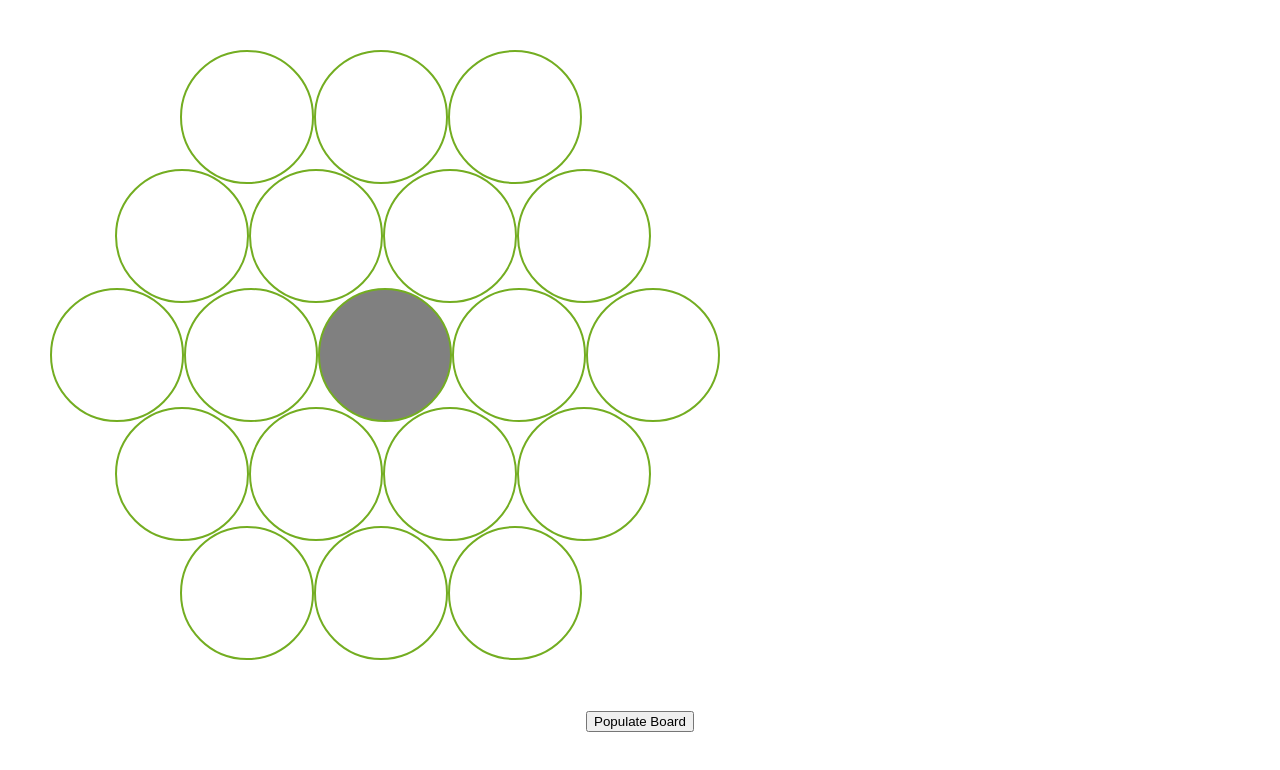
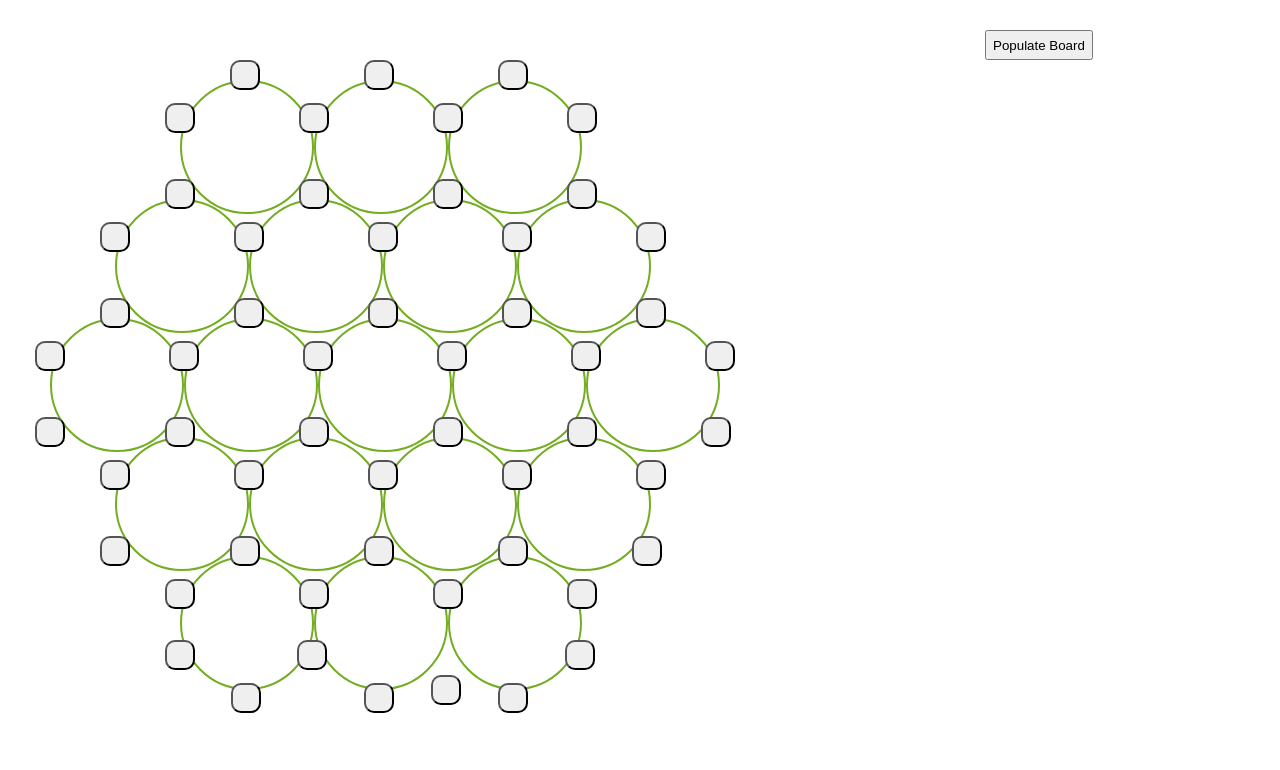
Before and after one commit to woqs/react_catan, a React (Create React App) app: page / in a window 1280 px wide. Shown: the top 770 px of the page. Built offline with nearby package versions, Linux system fonts and the light colour scheme.

Commit message:
feat: add villages

```diff
--- a/src/App.css
+++ b/src/App.css
@@ -46,8 +46,15 @@
   display: flex;
 }
 
-.VillageLine {
-  display: flex;
+.VillageLineBottom {
+  margin-top: 50px;
+}
+
+.Village {
+  border-radius: 10px;
+  height: 30px;
+  width: 30px;
+  z-index: 1;
 }
 
 .DownCellLine {
--- a/src/atom/Village.tsx
+++ b/src/atom/Village.tsx
@@ -1,8 +1,10 @@
-function Village(prop: {className: string}): JSX.Element
+import { CSSProperties } from "react";
+
+function Village(prop: {style?: CSSProperties}): JSX.Element
 {
-    const { className } = prop
+    const { style } = prop
     return (
-        <button className={className} />
+        <button className='Village' style={style} />
     );
 }
 
--- a/src/domain/ProductionCell.ts
+++ b/src/domain/ProductionCell.ts
@@ -38,10 +38,16 @@ function GenerateBoardProductionCells(): Array<ProductionType>
 {
     const boardProduction = Array<ProductionType>();
     const productionCellsToUse = [...allProductionCells];
-    while (boardProduction.length < 18) {
-        var randomIndex = Math.floor(Math.random() * productionCellsToUse.length);
-        boardProduction.push(productionCellsToUse[randomIndex]);
-        productionCellsToUse.splice(randomIndex, 1);
+    var i = 0;
+    while (boardProduction.length < 19) {
+        if (i === 9) {
+            boardProduction.push(PRODUCTION_NONE);
+        } else {
+            var randomIndex = Math.floor(Math.random() * productionCellsToUse.length);
+            boardProduction.push(productionCellsToUse[randomIndex]);
+            productionCellsToUse.splice(randomIndex, 1);
+        }
+        i = i+1;
     }
 
     return boardProduction;
--- /dev/null
+++ b/src/molecule/AvailableActions.tsx
@@ -0,0 +1,9 @@
+import React from "react"
+
+function AvailableActions(): JSX.Element
+{
+    return(
+        <div style={{width:'200px',height:'400px'}}></div>
+    );
+}
+export default AvailableActions;
--- a/src/molecule/Board.tsx
+++ b/src/molecule/Board.tsx
@@ -1,48 +1,99 @@
 import React from "react"
 import Cell from "../atom/Cell"
-import { ProductionType, PRODUCTION_NONE } from "../domain/ProductionCell"
+import { ProductionType } from "../domain/ProductionCell"
 import '../App.css';
+import Village from "../atom/Village";
 
 function Board(prop:{productionCells?: Array<ProductionType>}): JSX.Element
 {
     const { productionCells } = prop
     return(
         <div className="Board">
-            <div className="VillageLine"></div>
             <div className="CellLine">
-                <Cell production={ productionCells ? productionCells[0]: undefined } marginLeft={130}/>
-                <Cell production={ productionCells ? productionCells[1]: undefined } />
-                <Cell production={ productionCells ? productionCells[2]: undefined } />
+                <Village style={{marginLeft:'115px', marginTop:'23px'}}/>
+                <Village style={{marginLeft:'35px', marginTop:'-20px'}}/>
+                <Cell production={ productionCells ? productionCells[0]: undefined } marginLeft={-80}/>
+                <Village style={{marginLeft:'-15px', marginTop:'23px'}}/>
+                <Village style={{marginLeft:'35px', marginTop:'-20px'}}/>
+                <Cell production={ productionCells ? productionCells[1]: undefined } marginLeft={-80} />
+                <Village style={{marginLeft:'-15px', marginTop:'23px'}}/>
+                <Village style={{marginLeft:'35px', marginTop:'-20px'}}/>
+                <Cell production={ productionCells ? productionCells[2]: undefined } marginLeft={-80} />
+                <Village style={{marginLeft:'-15px', marginTop:'23px'}}/>
             </div>
-            <div className="VillageLine"></div>
             <div className="CellLine DownCellLine">
-                <Cell production={ productionCells ? productionCells[3]: undefined } marginLeft={65}/>
-                <Cell production={ productionCells ? productionCells[4]: undefined } />
-                <Cell production={ productionCells ? productionCells[5]: undefined } />
-                <Cell production={ productionCells ? productionCells[6]: undefined } />
+                <Village style={{marginLeft:'50px', marginTop:'23px'}}/>
+                <Village style={{marginLeft:'35px', marginTop:'-20px'}}/>
+                <Cell production={ productionCells ? productionCells[3]: undefined } marginLeft={-80}/>
+                <Village style={{marginLeft:'-15px', marginTop:'23px'}}/>
+                <Village style={{marginLeft:'35px', marginTop:'-20px'}}/>
+                <Cell production={ productionCells ? productionCells[4]: undefined } marginLeft={-80} />
+                <Village style={{marginLeft:'-15px', marginTop:'23px'}}/>
+                <Village style={{marginLeft:'35px', marginTop:'-20px'}}/>
+                <Cell production={ productionCells ? productionCells[5]: undefined } marginLeft={-80} />
+                <Village style={{marginLeft:'-15px', marginTop:'23px'}}/>
+                <Village style={{marginLeft:'35px', marginTop:'-20px'}}/>
+                <Cell production={ productionCells ? productionCells[6]: undefined } marginLeft={-80} />
+                <Village style={{marginLeft:'-15px', marginTop:'23px'}}/>
             </div>
-            <div className="VillageLine"></div>
             <div className="CellLine DownCellLine">
-                <Cell production={ productionCells ? productionCells[7]: undefined } />
-                <Cell production={ productionCells ? productionCells[8]: undefined } />
-                <Cell production={PRODUCTION_NONE} />
-                <Cell production={ productionCells ? productionCells[9]: undefined } />
-                <Cell production={ productionCells ? productionCells[10]: undefined } />
+                <Village style={{marginLeft:'-15px', marginTop:'23px'}}/>
+                <Village style={{marginLeft:'35px', marginTop:'-20px'}}/>
+                <Cell production={ productionCells ? productionCells[7]: undefined } marginLeft={-80} />
+                <Village style={{marginLeft:'-15px', marginTop:'23px'}}/>
+                <Village style={{marginLeft:'35px', marginTop:'-20px'}}/>
+                <Cell production={ productionCells ? productionCells[8]: undefined } marginLeft={-80} />
+                <Village style={{marginLeft:'-15px', marginTop:'23px'}}/>
+                <Village style={{marginLeft:'35px', marginTop:'-20px'}}/>
+                <Cell production={ productionCells ? productionCells[9]: undefined } marginLeft={-80} />
+                <Village style={{marginLeft:'-15px', marginTop:'23px'}}/>
+                <Village style={{marginLeft:'35px', marginTop:'-20px'}}/>
+                <Cell production={ productionCells ? productionCells[10]: undefined } marginLeft={-80} />
+                <Village style={{marginLeft:'-15px', marginTop:'23px'}}/>
+                <Village style={{marginLeft:'35px', marginTop:'-20px'}}/>
+                <Cell production={ productionCells ? productionCells[11]: undefined } marginLeft={-80} />
+                <Village style={{marginLeft:'-15px', marginTop:'23px'}}/>
             </div>
-            <div className="VillageLine"></div>
             <div className="CellLine DownCellLine">
-                <Cell production={ productionCells ? productionCells[11]: undefined } marginLeft={65}/>
-                <Cell production={ productionCells ? productionCells[12]: undefined } />
-                <Cell production={ productionCells ? productionCells[13]: undefined } />
-                <Cell production={ productionCells ? productionCells[14]: undefined } />
+                <Village style={{marginLeft:'-15px', marginTop:'-20px'}}/>
+                <Village style={{marginLeft:'35px', marginTop:'23px'}}/>
+                <Village style={{marginLeft:'35px', marginTop:'-20px'}}/>
+                <Cell production={ productionCells ? productionCells[12]: undefined } marginLeft={-80} />
+                <Village style={{marginLeft:'-15px', marginTop:'23px'}}/>
+                <Village style={{marginLeft:'35px', marginTop:'-20px'}}/>
+                <Cell production={ productionCells ? productionCells[13]: undefined } marginLeft={-80} />
+                <Village style={{marginLeft:'-15px', marginTop:'23px'}}/>
+                <Village style={{marginLeft:'35px', marginTop:'-20px'}}/>
+                <Cell production={ productionCells ? productionCells[14]: undefined } marginLeft={-80} />
+                <Village style={{marginLeft:'-15px', marginTop:'23px'}}/>
+                <Village style={{marginLeft:'35px', marginTop:'-20px'}}/>
+                <Cell production={ productionCells ? productionCells[15]: undefined } marginLeft={-80} />
+                <Village style={{marginLeft:'-15px', marginTop:'23px'}}/>
+                <Village style={{marginLeft:'35px', marginTop:'-20px'}}/>
             </div>
-            <div className="VillageLine"></div>
             <div className="CellLine DownCellLine">
-                <Cell production={ productionCells ? productionCells[15]: undefined } marginLeft={130} />
-                <Cell production={ productionCells ? productionCells[16]: undefined } />
-                <Cell production={ productionCells ? productionCells[17]: undefined } />
+                <Village style={{marginLeft:'50px', marginTop:'-20px'}}/>
+                <Village style={{marginLeft:'35px', marginTop:'23px'}}/>
+                <Village style={{marginLeft:'35px', marginTop:'-20px'}}/>
+                <Cell production={ productionCells ? productionCells[16]: undefined } marginLeft={-80} />
+                <Village style={{marginLeft:'-15px', marginTop:'23px'}}/>
+                <Village style={{marginLeft:'35px', marginTop:'-20px'}}/>
+                <Cell production={ productionCells ? productionCells[17]: undefined } marginLeft={-80} />
+                <Village style={{marginLeft:'-15px', marginTop:'23px'}}/>
+                <Village style={{marginLeft:'35px', marginTop:'-20px'}}/>
+                <Cell production={ productionCells ? productionCells[18]: undefined } marginLeft={-80} />
+                <Village style={{marginLeft:'-15px', marginTop:'23px'}}/>
+                <Village style={{marginLeft:'35px', marginTop:'-20px'}}/>
             </div>
-            <div className="VillageLine"></div>
+            <div className="CellLine DownCellLine">
+                <Village style={{marginLeft:'115px', marginTop:'-35px'}}/>
+                <Village style={{marginLeft:'36px', marginTop:'8px'}}/>
+                <Village style={{marginLeft:'36px', marginTop:'-35px'}}/>
+                <Village style={{marginLeft:'37px', marginTop:'8px'}}/>
+                <Village style={{marginLeft:'37px', marginTop:'-35'}}/>
+                <Village style={{marginLeft:'37px', marginTop:'8px'}}/>
+                <Village style={{marginLeft:'37px', marginTop:'-35px'}}/>
+            </div>
         </div>
     )
 }
--- a/src/organism/BoardGame.tsx
+++ b/src/organism/BoardGame.tsx
@@ -1,19 +1,24 @@
 import React, { useState } from "react"
 import GenerateBoardProductionCells, { ProductionType } from "../domain/ProductionCell";
+import AvailableActions from "../molecule/AvailableActions";
 import Board from "../molecule/Board";
 
 function BoardGame(): JSX.Element
 {
     const [boardProductionCells, setBoardProductionCells] = useState<Array<ProductionType>>()
     return (
-        <>
-            <Board productionCells={boardProductionCells}/>
-            <button onClick={() => {
-                setBoardProductionCells(GenerateBoardProductionCells())
-            }}>
+        <div style={{display:'flex', marginTop:'30px'}} >
+            <Board productionCells={boardProductionCells} />
+            <AvailableActions />
+            <button
+                style={{height:'30px'}}
+                onClick={() => {
+                    setBoardProductionCells(GenerateBoardProductionCells())
+                }}
+            >
                 Populate Board
             </button>
-        </>
+        </div>
     );
 }
 export default BoardGame;
```
